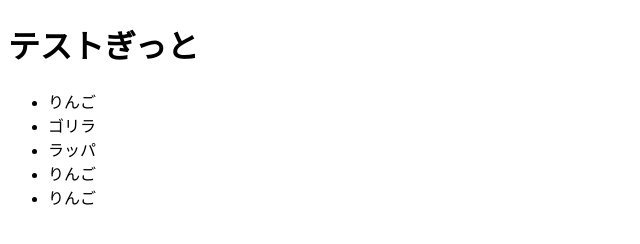
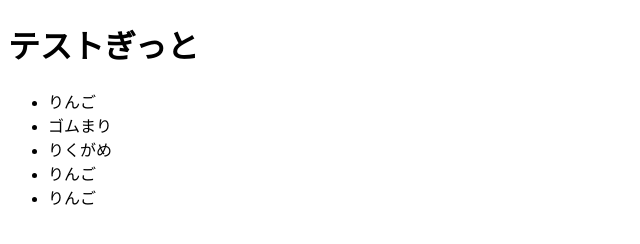
Before and after one commit to koutamakino/test_git, a plain HTML site: page index.html in a window 1280 px wide. Shown: the full height of the page, 0-640 px from the left. Drawn offline with Linux system fonts and the light colour scheme.

Commit message:
しりとりの内容変更バージョンを作成

```diff
--- a/index.html
+++ b/index.html
@@ -12,8 +12,8 @@
   <h1>テストぎっと</h1>
   <ul>
     <li>りんご</li>
-    <li>ゴリラ</li>
-    <li>ラッパ</li>
+    <li>ゴムまり</li>
+    <li>りくがめ</li>
     <li>りんご</li>
     <li>りんご</li>
   </ul>
```
